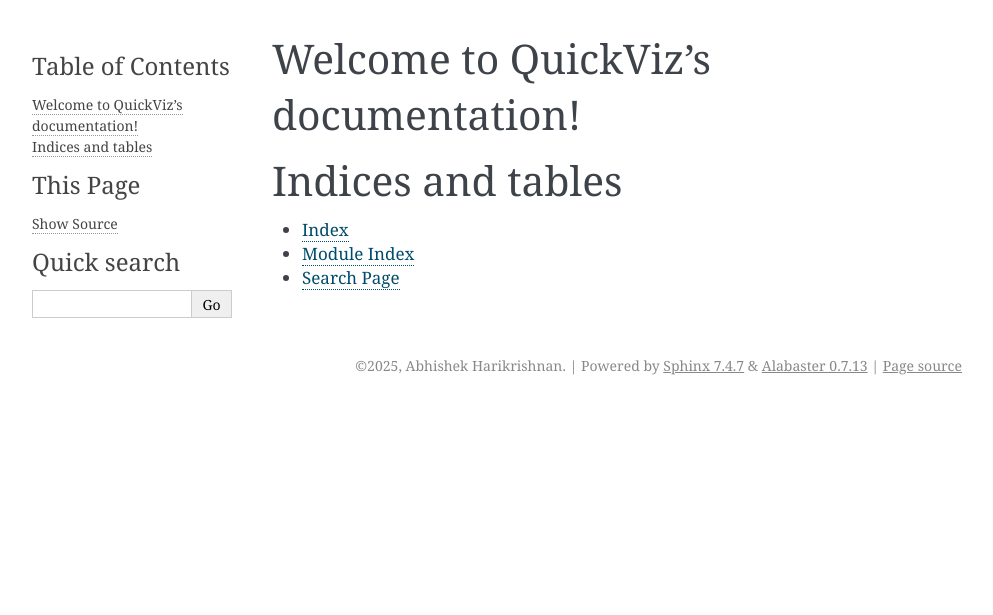
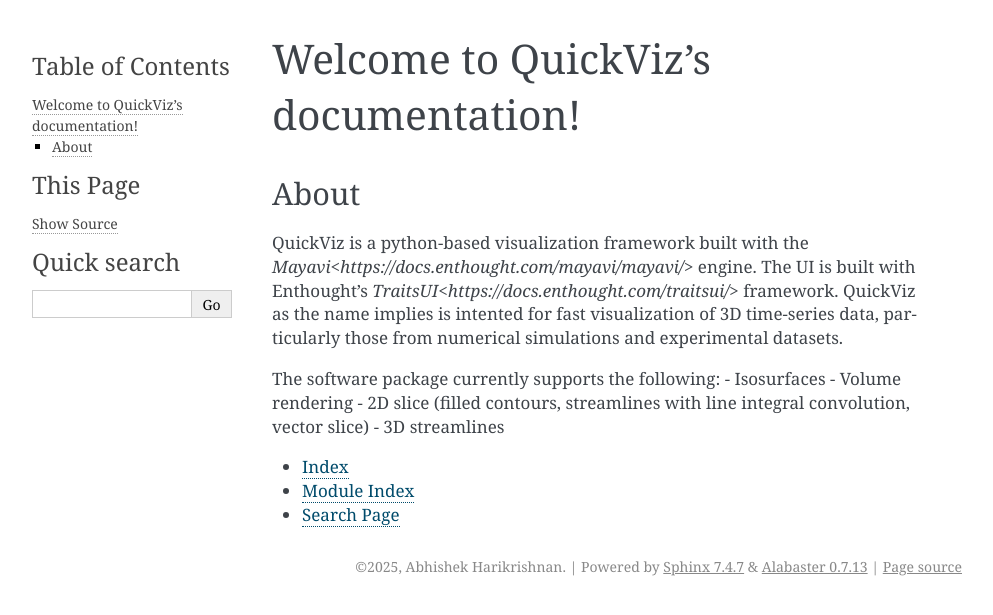
Before and after one commit to Phoenixfire1081/QuickViz, a Sphinx documentation site: the page built from docs/index.rst, in a window 1280 px wide. Shown: the top 615 px of the page, without its empty margins (148-1141 px from the left). Built offline with Sphinx 7.4.7, drawn with Linux system fonts in a browser that asks for light colours.

Commit message:
updated docs

```diff
--- a/docs/index.rst
+++ b/docs/index.rst
@@ -10,10 +10,16 @@
    :maxdepth: 2
    :caption: Contents:
 
+About
+#####
 
+QuickViz is a python-based visualization framework built with the `Mayavi<https://docs.enthought.com/mayavi/mayavi/>` engine. The UI is built with Enthought's `TraitsUI<https://docs.enthought.com/traitsui/>` framework. QuickViz as the name implies is intented for fast visualization of 3D time-series data, particularly those from numerical simulations and experimental datasets.
 
-Indices and tables
-==================
+The software package currently supports the following:
+- Isosurfaces
+- Volume rendering
+- 2D slice (filled contours, streamlines with line integral convolution, vector slice)
+- 3D streamlines
 
 * :ref:`genindex`
 * :ref:`modindex`
```
